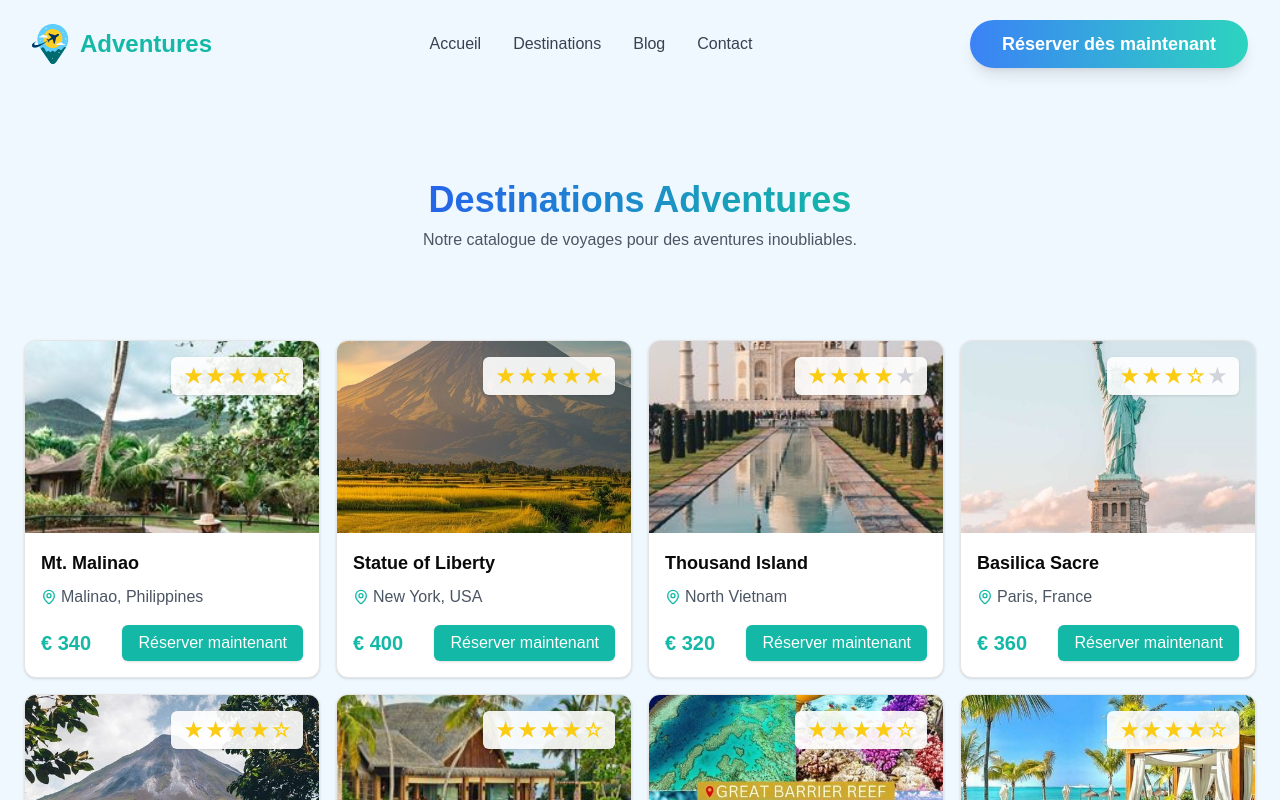
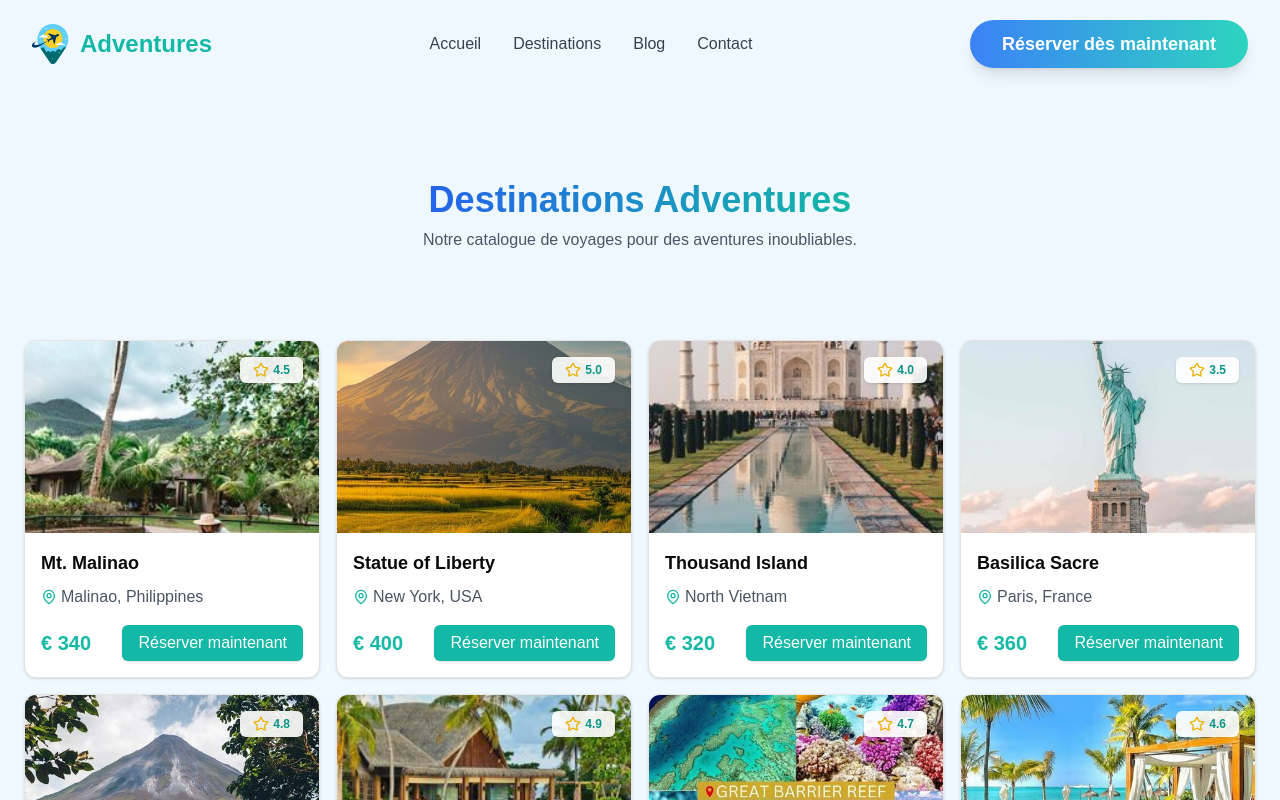
Before and after one commit to Stephanie12-21/adventures, a Next.js app: page /Destinations in a window 1280 px wide. Shown: the top 800 px of the page. Built offline with nearby package versions, Linux system fonts and the light colour scheme.

Commit message:
Add Accordion component and update Tailwind configuration; modify Destinations page for improved UI

```diff
--- a/package.json
+++ b/package.json
@@ -11,6 +11,7 @@
   },
   "dependencies": {
     "@prisma/client": "^6.2.1",
+    "@radix-ui/react-accordion": "^1.2.2",
     "@radix-ui/react-avatar": "^1.1.2",
     "@radix-ui/react-popover": "^1.1.4",
     "@radix-ui/react-separator": "^1.1.1",
@@ -29,7 +30,6 @@
     "react-day-picker": "^8.10.1",
     "react-dom": "^18",
     "react-icons": "^5.4.0",
-    "react-image-lightbox": "^5.1.4",
     "react-intersection-observer": "^9.14.1",
     "react-phone-input-2": "^2.15.1",
     "react-toastify": "^11.0.2",
--- a/src/app/(page)/Destinations/Info/page.jsx
+++ b/src/app/(page)/Destinations/Info/page.jsx
@@ -1,231 +1,224 @@
 "use client";
 
 import React from "react";
-import { useRouter, useSearchParams } from "next/navigation";
+import { motion } from "framer-motion";
+import { Card, CardContent, CardHeader, CardTitle } from "@/components/ui/card";
+import {
+  Accordion,
+  AccordionContent,
+  AccordionItem,
+  AccordionTrigger,
+} from "@/components/ui/accordion";
+import { Badge } from "@/components/ui/badge";
+import {
+  CalendarDays,
+  MapPin,
+  Hotel,
+  PlaneTakeoff,
+  PlaneLanding,
+} from "lucide-react";
 
-const places = [
+const HawaiiTravelProgram = () => {
+  const program = [
     {
-    id: 1,
-    name: "Mt. Malinao",
-    location: "Malinao, Philippines",
-    price: "€ 340",
-    image: "/image (1).jpg",
-    reviews: 4.5,
+      day: 1,
+      activities: [
+        "Arrivée à l'aéroport international d'Honolulu",
+        "Transfert à l'hôtel et check-in",
+        "Temps libre pour se détendre et s'acclimater",
+        "Dîner de bienvenue au restaurant de l'hôtel avec vue sur l'océan",
+      ],
     },
     {
-    id: 2,
-    name: "Statue of Liberty",
-    location: "New York, USA",
-    price: "€ 400",
-    image: "/image (2).jpg",
-    reviews: 5,
+      day: 2,
+      activities: [
+        "Petit-déjeuner à l'hôtel",
+        "Visite guidée de Pearl Harbor et du USS Arizona Memorial",
+        "Déjeuner dans un restaurant local",
+        "Après-midi libre à Waikiki Beach",
+        "Dîner et spectacle de luau traditionnel hawaïen",
+      ],
     },
     {
-    id: 3,
-    name: "Thousand Island",
-    location: "North Vietnam",
-    price: "€ 320",
-    image: "/image (3).jpg",
-    reviews: 4,
+      day: 3,
+      activities: [
+        "Petit-déjeuner à l'hôtel",
+        "Excursion d'une journée au Parc National des Volcans d'Hawaï",
+        "Randonnée guidée autour du cratère Kilauea",
+        "Pique-nique dans le parc",
+        "Retour à l'hôtel et dîner libre",
+      ],
     },
     {
-    id: 4,
-    name: "Basilica Sacre",
-    location: "Paris, France",
-    price: "€ 360",
-    image: "/image (4).jpg",
-    reviews: 3.5,
+      day: 4,
+      activities: [
+        "Petit-déjeuner à l'hôtel",
+        "Matinée de snorkeling à Hanauma Bay",
+        "Déjeuner sur la plage",
+        "Après-midi de détente ou shopping à Ala Moana Center",
+        "Dîner croisière au coucher du soleil",
+      ],
     },
     {
-    id: 5,
-    name: "Mount Fuji",
-    location: "Shizuoka, Japan",
-    price: "€ 380",
-    image: "/image (5).jpg",
-    reviews: 4.8,
+      day: 5,
+      activities: [
+        "Petit-déjeuner à l'hôtel",
+        "Excursion en hélicoptère au-dessus de l'île",
+        "Déjeuner dans une plantation d'ananas",
+        "Visite du Polynesian Cultural Center",
+        "Dîner et spectacle polynésien",
+      ],
     },
     {
-    id: 6,
-    name: "Great Wall of China",
-    location: "Beijing, China",
-    price: "€ 450",
-    image: "/image (6).jpg",
-    reviews: 4.9,
+      day: 6,
+      activities: [
+        "Petit-déjeuner à l'hôtel",
+        "Journée libre pour explorer ou se détendre",
+        "Options : cours de surf, spa, golf, ou excursion à North Shore",
+        "Dîner d'adieu dans un restaurant gastronomique local",
+      ],
     },
     {
-    id: 7,
-    name: "Santorini",
-    location: "Santorini, Greece",
-    price: "€ 420",
-    image: "/image (7).jpg",
-    reviews: 4.7,
-  },
-  {
-    id: 8,
-    name: "Grand Canyon",
-    location: "Arizona, USA",
-    price: "€ 350",
-    image: "/image (8).jpg",
-    reviews: 4.6,
-  },
-  {
-    id: 9,
-    name: "Pyramids of Giza",
-    location: "Cairo, Egypt",
-    price: "€ 330",
-    image: "/image (9).jpg",
-    reviews: 4.3,
-  },
-  {
-    id: 10,
-    name: "Machu Picchu",
-    location: "Cusco Region, Peru",
-    price: "€ 370",
-    image: "/image (10).jpg",
-    reviews: 5,
-  },
-  {
-    id: 11,
-    name: "Eiffel Tower",
-    location: "Paris, France",
-    price: "€ 300",
-    image: "/image (11).jpg",
-    reviews: 4.9,
-  },
-  {
-    id: 12,
-    name: "Niagara Falls",
-    location: "Ontario, Canada",
-    price: "€ 310",
-    image: "/image (12).jpg",
-    reviews: 4.6,
-  },
-  {
-    id: 13,
-    name: "Colosseum",
-    location: "Rome, Italy",
-    price: "€ 380",
-    image: "/image (13).jpg",
-    reviews: 4.7,
-  },
-  {
-    id: 14,
-    name: "Sydney Opera House",
-    location: "Sydney, Australia",
-    price: "€ 400",
-    image: "/image (14).jpg",
-    reviews: 4.8,
-  },
-  {
-    id: 15,
-    name: "Taj Mahal",
-    location: "Agra, India",
-    price: "€ 340",
-    image: "/image (15).jpg",
-    reviews: 4.5,
-  },
-  {
-    id: 16,
-    name: "Christ the Redeemer",
-    location: "Rio de Janeiro, Brazil",
-    price: "€ 350",
-    image: "/image (16).jpg",
-    reviews: 4.6,
-  },
-  {
-    id: 17,
-    name: "Angkor Wat",
-    location: "Siem Reap, Cambodia",
-    price: "€ 320",
-    image: "/image (17).jpg",
-    reviews: 4.7,
-  },
-  {
-    id: 18,
-    name: "Banff National Park",
-    location: "Alberta, Canada",
-    price: "€ 370",
-    image: "/image (18).jpg",
-    reviews: 4.8,
-  },
-  {
-    id: 19,
-    name: "Table Mountain",
-    location: "Cape Town, South Africa",
-    price: "€ 360",
-    image: "/image (19).jpg",
-    reviews: 4.6,
-  },
-  {
-    id: 20,
-    name: "Petra",
-    location: "Ma'an, Jordan",
-    price: "€ 400",
-    image: "/image (20).jpg",
-    reviews: 4.9,
-  },
-  {
-    id: 21,
-    name: "Burj Khalifa",
-    location: "Dubai, UAE",
-    price: "€ 410",
-    image: "/image (21).jpg",
-    reviews: 4.8,
-  },
-  {
-    id: 22,
-    name: "Mount Kilimanjaro",
-    location: "Tanzania",
-    price: "€ 450",
-    image: "/image (22).jpg",
-    reviews: 4.7,
-  },
-  {
-    id: 23,
-    name: "Iguazu Falls",
-    location: "Argentina/Brazil Border",
-    price: "€ 340",
-    image: "/image (23).jpg",
-    reviews: 4.9,
-  },
-  {
-    id: 24,
-    name: "Stonehenge",
-    location: "Wiltshire, England",
-    price: "€ 300",
-    image: "/image (24).jpg",
-    reviews: 4.5,
+      day: 7,
+      activities: [
+        "Petit-déjeuner à l'hôtel",
+        "Temps libre pour les derniers achats ou activités",
+        "Check-out de l'hôtel",
+        "Transfert à l'aéroport pour le vol retour",
+      ],
     },
   ];
 
-const InfoDestinations = () => {
-  const place = places.find((place) => place.id === parseInt(id, 10));
+  return (
+    <motion.div
+      initial={{ opacity: 0, y: 20 }}
+      animate={{ opacity: 1, y: 0 }}
+      transition={{ duration: 0.5 }}
+      className="min-h-screen bg-gradient-to-br from-blue-50 to-teal-50 p-8"
+    >
+      <Card className="max-w-4xl mx-auto">
+        <CardHeader className="bg-gradient-to-r from-blue-500 to-teal-400 text-white">
+          <CardTitle className="text-3xl font-bold">
+            Voyage Organisé à Hawaii
+          </CardTitle>
+        </CardHeader>
+        <CardContent className="p-6">
+          <div className="space-y-6">
+            <section>
+              <h2 className="text-2xl font-semibold text-blue-600 mb-2">
+                Informations Générales
+              </h2>
+              <ul className="list-none space-y-2">
+                <li className="flex items-center">
+                  <Hotel className="w-5 h-5 mr-2 text-teal-500" />
+                  <span>
+                    Hôtel : Hilton Hawaiian Village Waikiki Beach Resort
+                  </span>
+                </li>
+                <li className="flex items-center">
+                  <CalendarDays className="w-5 h-5 mr-2 text-teal-500" />
+                  <span>Durée : 7 jours / 6 nuits</span>
+                </li>
+                <li className="flex items-center">
+                  <MapPin className="w-5 h-5 mr-2 text-teal-500" />
+                  <span>Destination : Honolulu, Hawaii</span>
+                </li>
+              </ul>
+            </section>
 
-  if (!place) {
-    return <div>Chargement des informations...</div>;
-  }
+            <section>
+              <h2 className="text-2xl font-semibold text-blue-600 mb-2">
+                Programme Détaillé
+              </h2>
+              <Accordion type="single" collapsible className="w-full">
+                {program.map((day) => (
+                  <AccordionItem value={`day-${day.day}`} key={day.day}>
+                    <AccordionTrigger className="text-lg font-medium">
+                      Jour {day.day}
+                    </AccordionTrigger>
+                    <AccordionContent>
+                      <ul className="list-disc pl-5 space-y-1">
+                        {day.activities.map((activity, actIndex) => (
+                          <li key={actIndex}>{activity}</li>
+                        ))}
+                      </ul>
+                    </AccordionContent>
+                  </AccordionItem>
+                ))}
+              </Accordion>
+            </section>
 
-  return (
-    <div className="p-6">
-      <h1 className="text-4xl font-bold text-blue-600">{place.name}</h1>
-      <img
-        src={place.image}
-        alt={place.name}
-        className="w-full h-64 object-cover rounded-md mt-4"
-      />
-      <p className="text-gray-600 mt-4">{place.description}</p>
-      <p className="text-lg font-semibold text-teal-600 mt-4">
-        Localisation : {place.location}
-      </p>
-      <p className="text-lg font-semibold text-teal-600">
-        Prix : {place.price}
-      </p>
-      <div className="flex items-center mt-4">
-        <p className="text-sm text-gray-600 mr-2">Avis :</p>
-        <span className="text-yellow-500 font-bold">{place.reviews} ★</span>
+            <section>
+              <h2 className="text-2xl font-semibold text-blue-600 mb-2">
+                Lieux à Visiter
+              </h2>
+              <ul className="list-disc pl-5 space-y-1">
+                <li>Pearl Harbor et USS Arizona Memorial</li>
+                <li>Waikiki Beach</li>
+                <li>Parc National des Volcans d'Hawaï</li>
+                <li>Hanauma Bay</li>
+                <li>Polynesian Cultural Center</li>
+                <li>North Shore (optionnel)</li>
+              </ul>
+            </section>
+
+            <section>
+              <h2 className="text-2xl font-semibold text-blue-600 mb-2">
+                Inclus dans le Prix
+              </h2>
+              <ul className="list-disc pl-5 space-y-1">
+                <li>Vol aller-retour en classe économique</li>
+                <li>Hébergement à l'hôtel Hilton Hawaiian Village</li>
+                <li>Petits-déjeuners quotidiens</li>
+                <li>Transferts aéroport-hôtel-aéroport</li>
+                <li>Toutes les excursions mentionnées dans le programme</li>
+                <li>Guide touristique francophone</li>
+                <li>Taxes et frais de service</li>
+              </ul>
+            </section>
+
+            <section>
+              <h2 className="text-2xl font-semibold text-blue-600 mb-2">
+                Non Inclus
+              </h2>
+              <ul className="list-disc pl-5 space-y-1">
+                <li>Assurance voyage</li>
+                <li>Dépenses personnelles</li>
+                <li>Pourboires pour le guide et le chauffeur</li>
+                <li>Repas non mentionnés dans le programme</li>
+                <li>Activités optionnelles lors de la journée libre</li>
+              </ul>
+            </section>
+
+            <section className="flex justify-between items-center">
+              <div>
+                <h2 className="text-2xl font-semibold text-blue-600 mb-2">
+                  Prix par personne
+                </h2>
+                <p className="text-3xl font-bold text-teal-600">€ 340</p>
               </div>
+              <div className="space-x-2">
+                <Badge
+                  variant="outline"
+                  className="text-blue-600 border-blue-600"
+                >
+                  <PlaneTakeoff className="w-4 h-4 mr-1" />
+                  Départ : 15 Juin 2025
+                </Badge>
+                <Badge
+                  variant="outline"
+                  className="text-teal-600 border-teal-600"
+                >
+                  <PlaneLanding className="w-4 h-4 mr-1" />
+                  Retour : 21 Juin 2025
+                </Badge>
               </div>
+            </section>
+          </div>
+        </CardContent>
+      </Card>
+    </motion.div>
   );
 };
 
-export default InfoDestinations;
+export default HawaiiTravelProgram;
--- a/src/app/(page)/Destinations/page.jsx
+++ b/src/app/(page)/Destinations/page.jsx
@@ -1,21 +1,21 @@
 "use client";
 
-import { Card, CardContent, CardFooter } from "@/components/ui/card";
-import { useState, useEffect } from "react";
 import { motion, useAnimation } from "framer-motion";
 import { useInView } from "react-intersection-observer";
-import { MapPinIcon } from "lucide-react";
+import React, { useEffect, useState } from "react";
+import { ChevronRight } from "lucide-react";
+import { Card, CardContent, CardFooter } from "@/components/ui/card";
+import { Button } from "@/components/ui/button";
+import { Badge } from "@/components/ui/badge";
 
 import {
   Carousel,
   CarouselContent,
   CarouselItem,
 } from "@/components/ui/carousel";
-import { Badge } from "@/components/ui/badge";
-import { Button } from "@/components/ui/button";
-import { ChevronLeft, ChevronRight } from "lucide-react";
+import { ChevronLeft } from "lucide-react";
 import { useRouter } from "next/navigation";
-
+import { StarIcon, MapPinIcon, CalendarIcon } from "lucide-react";
 const places = [
   {
     id: 1,
@@ -298,8 +298,8 @@ export default function ExploreMore() {
     router.push("/Reservations");
   };
 
-  const handleCardClick = (place) => {
-    router.push(`/Destinations/Info/${place.id}`);
+  const handleCardClick = () => {
+    router.push(`/Destinations/Info/`);
   };
 
   return (
@@ -329,7 +329,8 @@ export default function ExploreMore() {
                     className="w-full h-48 object-cover"
                   />
                   <Badge className="absolute top-4 right-4 bg-white/90 text-teal-600 px-3 py-1">
-                    <StarRating rating={place.reviews} />
+                    <StarIcon className="w-4 h-4 inline-block mr-1 text-yellow-500 " />
+                    {place.reviews.toFixed(1)}
                   </Badge>
                   <CardContent className="p-4">
                     <h3 className="font-bold text-lg mb-2">{place.name}</h3>
@@ -388,7 +389,7 @@ export default function ExploreMore() {
               transition={{ duration: 0.5, delay: index * 0.1 }}
             >
               <Card
-                onClick={() => handleCardClick(place)}
+                onClick={() => handleCardClick()}
                 key={index}
                 className="overflow-hidden transition-all duration-300 ease-in-out hover:shadow-xl hover:scale-105 transform"
               >
@@ -398,7 +399,8 @@ export default function ExploreMore() {
                   className="w-full h-48 object-cover"
                 />
                 <Badge className="absolute top-4 right-4 bg-white/90 text-teal-600 px-3 py-1">
-                  <StarRating rating={place.reviews} />
+                  <StarIcon className="w-4 h-4 inline-block mr-1 text-yellow-500 " />
+                  {place.reviews.toFixed(1)}
                 </Badge>
                 <CardContent className="p-4">
                   <h3 className="font-bold text-lg mb-2">{place.name}</h3>
--- /dev/null
+++ b/src/components/ui/accordion.jsx
@@ -0,0 +1,43 @@
+"use client"
+
+import * as React from "react"
+import * as AccordionPrimitive from "@radix-ui/react-accordion"
+import { ChevronDown } from "lucide-react"
+
+import { cn } from "@/lib/utils"
+
+const Accordion = AccordionPrimitive.Root
+
+const AccordionItem = React.forwardRef(({ className, ...props }, ref) => (
+  <AccordionPrimitive.Item ref={ref} className={cn("border-b", className)} {...props} />
+))
+AccordionItem.displayName = "AccordionItem"
+
+const AccordionTrigger = React.forwardRef(({ className, children, ...props }, ref) => (
+  <AccordionPrimitive.Header className="flex">
+    <AccordionPrimitive.Trigger
+      ref={ref}
+      className={cn(
+        "flex flex-1 items-center justify-between py-4 text-base font-medium transition-all hover:underline text-left [&[data-state=open]>svg]:rotate-180",
+        className
+      )}
+      {...props}>
+      {children}
+      <ChevronDown
+        className="h-4 w-4 shrink-0 text-muted-foreground transition-transform duration-200" />
+    </AccordionPrimitive.Trigger>
+  </AccordionPrimitive.Header>
+))
+AccordionTrigger.displayName = AccordionPrimitive.Trigger.displayName
+
+const AccordionContent = React.forwardRef(({ className, children, ...props }, ref) => (
+  <AccordionPrimitive.Content
+    ref={ref}
+    className="overflow-hidden text-base data-[state=closed]:animate-accordion-up data-[state=open]:animate-accordion-down"
+    {...props}>
+    <div className={cn("pb-4 pt-0", className)}>{children}</div>
+  </AccordionPrimitive.Content>
+))
+AccordionContent.displayName = AccordionPrimitive.Content.displayName
+
+export { Accordion, AccordionItem, AccordionTrigger, AccordionContent }
```
Also changed, not shown: src/app/(page)/Blog/Infoblog/page.jsx (+72 -30 lines), tailwind.config.mjs (+50 -28 lines), 1 other file (tests, documents, lock files or other folders). Lines whose indentation alone changed are shown as unchanged.
